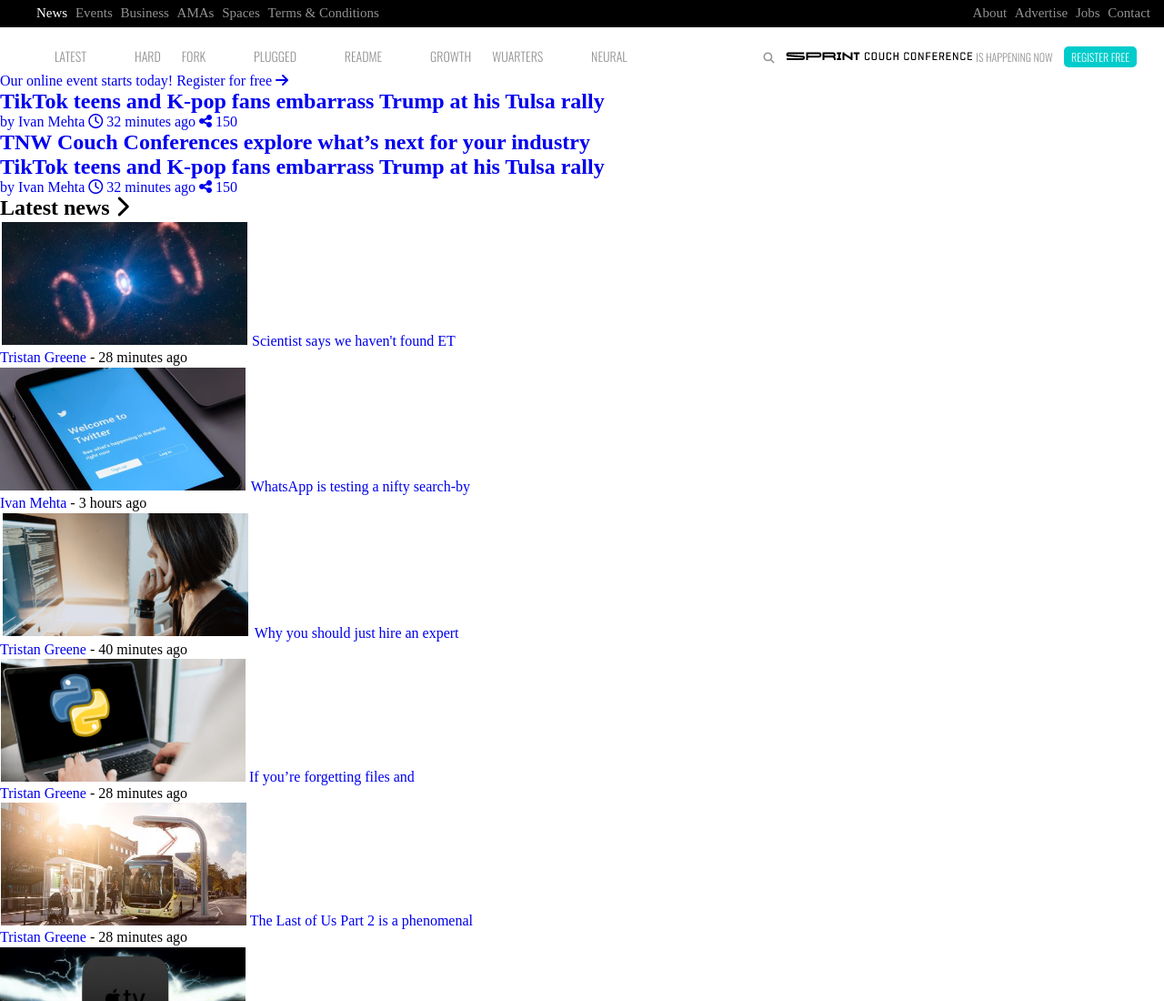
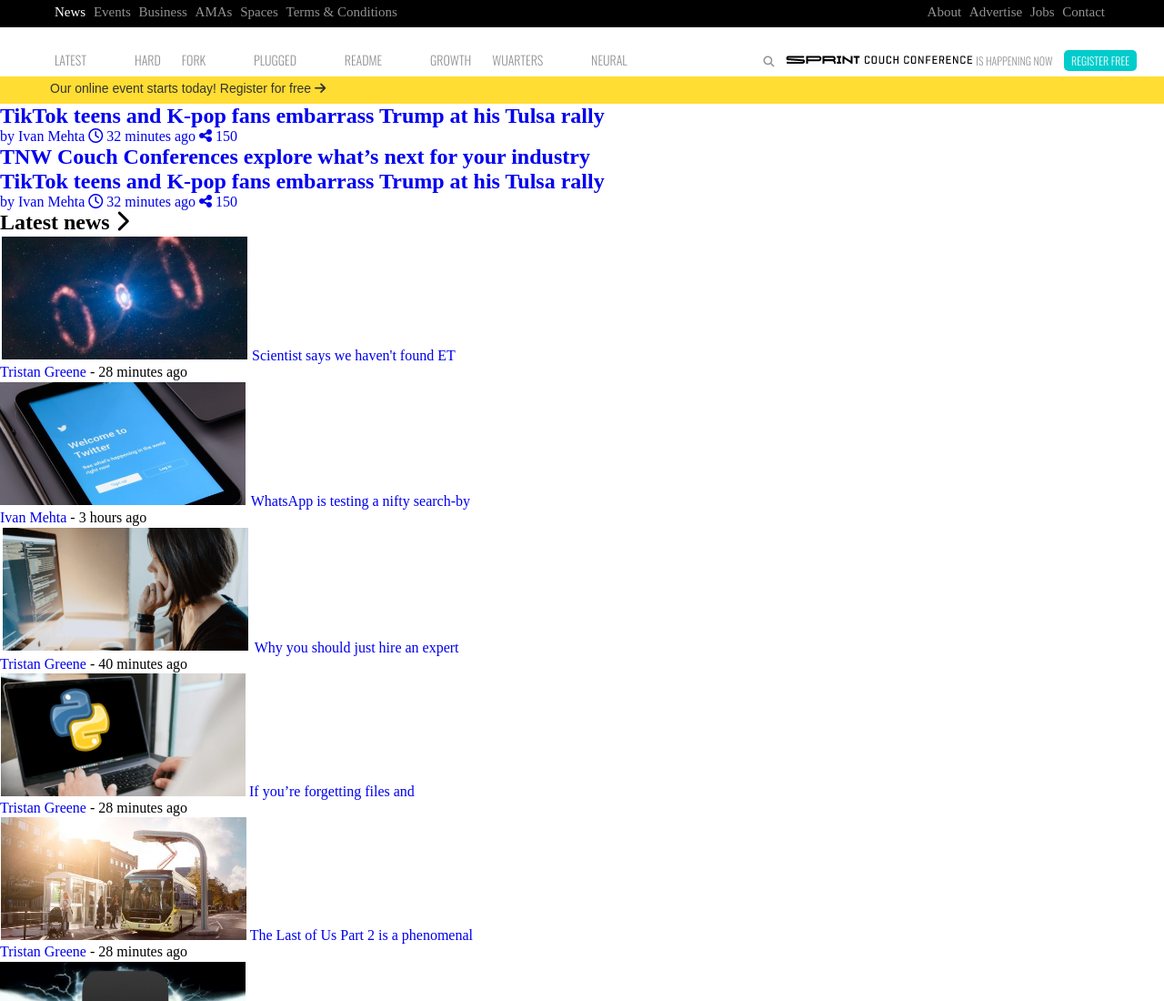
Before and after one commit to atenaiis/Building-with-Responsive-Design, a website: page style.html in a window 1280 px wide. Shown: the top 1100 px of the page at 91% size. Drawn offline with nearby package versions, Linux system fonts and the light colour scheme; a web font is replaced by a local one.

Commit message:
nav-bar @media

```diff
--- a/assets/things/main.css
+++ b/assets/things/main.css
@@ -19,34 +19,97 @@
   list-style: none;
 }
 
-.nav-sml-vrsn{
-background-color: transparent;
-color: white;
-height: 1px;
-font-size: 1px;
+.logo-tnw {
+ width: 90px;
+ height: 45px;
+  left: 0;
+  position: fixed;
+  top: 0;
+
+}
+
+.nav-bar{
+  display: none;
+}
+.white-nav{
+  height: 50px;
+ top: 0;
+  position: fixed;
+  background-color: white;
+  width: 100%;
+  margin: 0 auto;
+}
+.white-nav-items,
+.white-nav-items2{
+  display: none;
 
 }
 
 
+.hamburger-menu{
+ color: orangered;
+ position: fixed;
+ top: 2px;
+ right: 20px;
+ padding: 12px;
+ font-size:25px;
+
+ border-left:1px solid #afaeae;
+height: 40px;
+}
+
+.search-icon{
+  position: fixed;
+  top: 2px;
+  right: 80px;
+  padding:12px ;
+
+  font-size: 20px;
+  border-right:1px solid #afaeae;
+ height: 40px;
+ transform: scaleX(-1);
+ color:  #afaeae;
+
+}
+
+.yellow{
+  background-color: #fd3;
+  cursor: pointer;
+  margin-top: 45px;
+  height: 50px;
+  padding: 5px 5px 5px 95px;
+  font-family: 'Orbitron', sans-serif;
+  font-size: 14px;
+  position: sticky;
+  top: 45px;
+
+}
+
+.yellow-text{
+  color: #131313;
+}
 
 
 @media only screen and (min-width: 768px) {
   .logo-tnw {
-    height: 70px;
+    height:auto;
     left: 0;
+    width: 88px;
     position: fixed;
-    top: 0;
+    bottom: 0;
     z-index: -1;
   }
 
 
   .nav-bar{
+    display: inline-block;
     height: 30px;
     background-color: black;
-    margin-left: 87px;
     font-size: 15px;
     overflow: hidden;
-
+    margin-left:  50px;
+    width: 100%;
+   padding: 5px;
       }
 
 .nav-bar-list1 > li,
@@ -77,15 +140,16 @@
   color: white;
 }
 
-
 .nav-bar-list1 {
   float: left;
-  margin: 6px 10px 2px 0;
+
 }
 
 .nav-bar-list2 {
   float: right;
-  margin: 6px 10px 2px 0;
+  padding-right: 55px;
+
+
 }
 
 .dropdown {
@@ -113,11 +177,18 @@
 }
 .white-nav-items {
   justify-content: center;
+  display: inline;
 
 }
 
 .white-nav{
-  margin-left: 70px;
+  margin: 0;
+position: sticky;
+top:10px;
+padding-left: 40px;
+ background-image: url(./background-tnw-little.PNG);
+ background-repeat: no-repeat;
+ background-position:left bottom;
 
 }
 .white-nav-items2{
@@ -129,7 +200,9 @@
   padding-left: 20px;
 }
 
-
+.hamburger-menu{
+  display: none;
+}
 .nav-bar2 {
   background-color: white;
   height: 50px;
@@ -157,13 +230,23 @@
 .search-icon {
   position: absolute;
   right: 20px;
-
   padding:20px ;
   font-size: 20px;
   color:  #afaeae;
-  border-left:1px solid #afaeae;
- height: 40px;
+ height: 50px;
 }
+.yellow {
+ height: 30px;
+ margin: 0;
+
+}
+
+.yellow-text {
+  color: #333;
+  margin-left: 5px;
+
+}
+
 }
 @media only screen and (min-width: 1064px) {
 
@@ -172,15 +255,12 @@
     height: 30px;
     background-color: black;
     margin: 0 auto;
+    padding-left: 20px;
       }
 
       .logo-tnw {
         visibility: hidden;
-        height: 60px;
-        left: 0;
-        position: fixed;
-        top: 0;
-        z-index: -1;
+
       }
 
 
@@ -189,7 +269,9 @@
   display: none;
 }
 .white-nav{
-margin: 0;
+
+background-image: none;
+padding: 0;
 }
 
 .white-nav-items {
@@ -225,7 +307,10 @@
   background-color: purple;
 }
 
-
+.yellow{
+  padding: 5px 0 5px 50px;
+text-align: left;
+}
 
 
 }
--- a/style.html
+++ b/style.html
@@ -51,12 +51,12 @@
 <section class="nav-bar2">
 
     <div class="white-nav">
-        <img class="logo-tnw" id="tnw-logo-whitenav" src="./assets/things/tnwlogolittlebar.PNG" alt="nav-bar2-white"> <i  class="fas search-icon fa-search  "></i>
+        <img class="logo-tnw" id="tnw-logo-whitenav" src="./assets/things/tnwlogolittlebar.PNG" alt="nav-bar2-white"> <i  class="fas search-icon fa-search  "></i><i class="fas hamburger-menu fa-bars"></i>
         <ul class="white-nav-items">
 
-            <li><a href="#">LATEST</a></li>
+            <li ><a href="#">LATEST</a></li>
             <li><a href="#">HARD FORK</a></li>
-            <li><a href="#">PLUGGED</a></li>
+            <li ><a href="#">PLUGGED</a></li>
             <li><a href="#">README</a></li>
             <li><a href="#">GROWTH WUARTERS</a></li>
             <li><a class="neural " href="#">NEURAL</a></li>
```
Also changed, not shown: assets/things/background-tnw-little.PNG (added), assets/things/tnwlogolittlebar.PNG.
